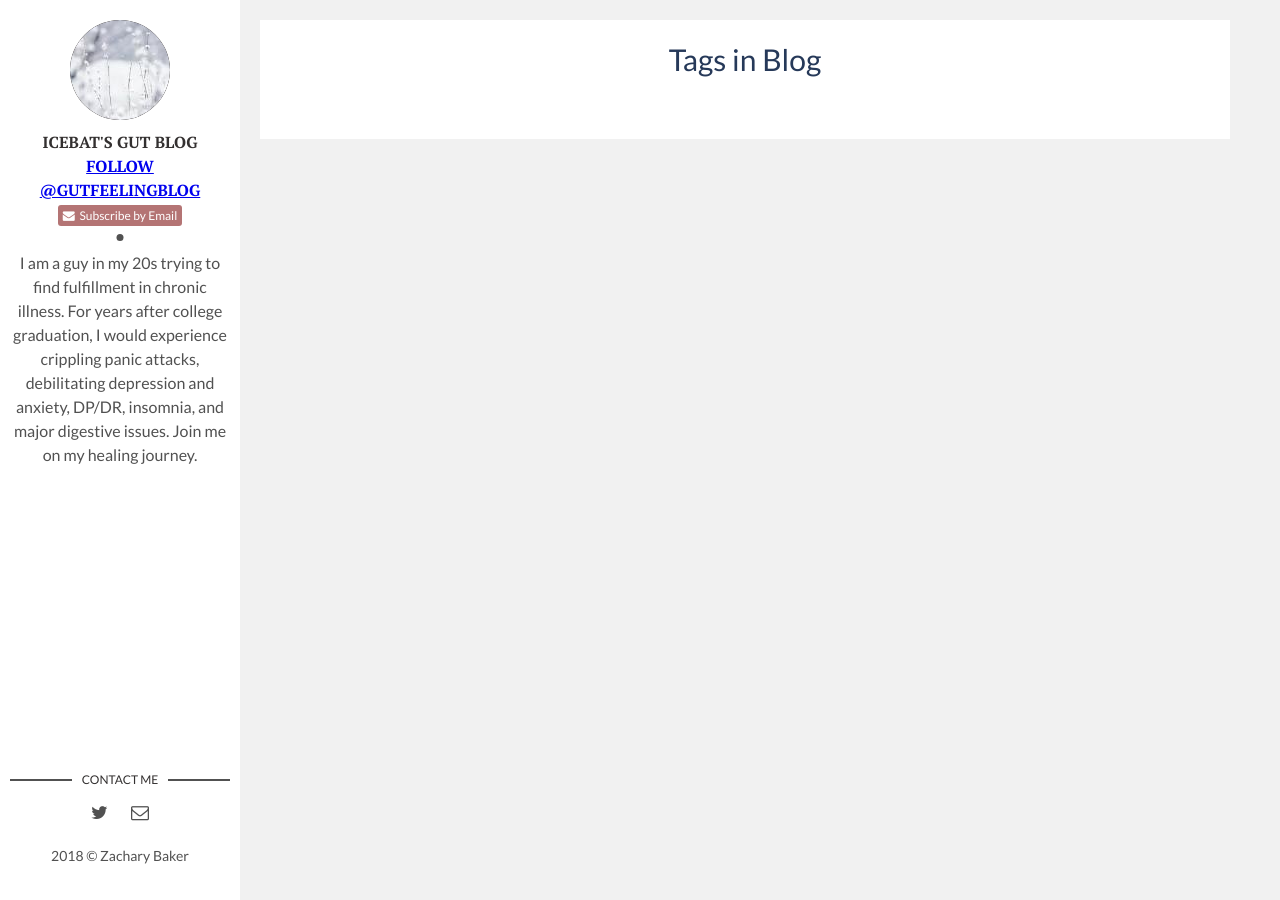
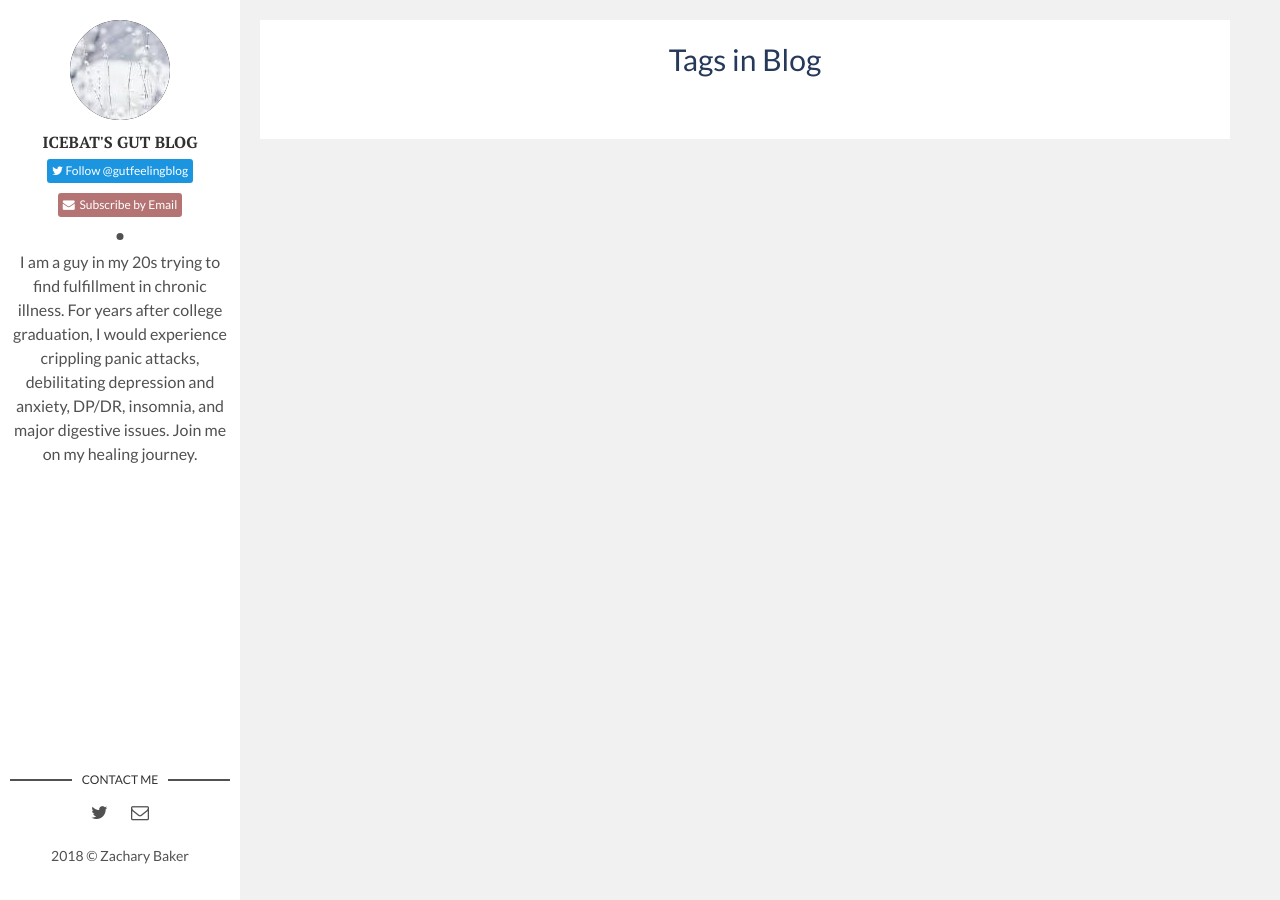
Before and after one commit to gutblog/gutblog.github.io, a Jekyll site: the page built from tags.html, in a window 1280 px wide. Built offline with Jekyll 4.4.1, drawn with Linux system fonts in a browser that asks for light colours; comment, search, counter and statistics services are not loaded.

Commit message:
Custom twitter button

```diff
--- a/_layouts/main.html
+++ b/_layouts/main.html
@@ -11,9 +11,9 @@ layout: default
       <div class="author-name">
           <a class="site-title-link" href="{{site.baseurl}}/">{{site.displaytitle}}</a>
           <br>
-          <a href="https://twitter.com/gutfeelingblog?ref_src=twsrc%5Etfw" class="twitter-follow-button" data-dnt="true" data-show-count="false">Follow @gutfeelingblog</a><script async src="https://platform.twitter.com/widgets.js" charset="utf-8"></script>
+          <a href="https://twitter.com/intent/user?screen_name=gutfeelingblog" class="twitter-follow-button follow-button"><i class="fa fa-twitter"></i>&nbsp;Follow @gutfeelingblog</a>
           <br>
-          <a class="follow-email" href="{{site.baseurl}}/email-sub/">
+          <a class="follow-email follow-button" href="{{site.baseurl}}/email-sub/">
             <i class="fa fa-envelope"></i>&nbsp;&nbsp;Subscribe by Email
           </a>
       </div>
--- a/assets/css/main.css
+++ b/assets/css/main.css
@@ -1460,18 +1460,30 @@ a.site-title-link:hover {
     text-decoration: underline;
 }
 
-a.follow-email {
-    text-transform: initial;
-    background-color: #b47474;
-    color: white;
+a.follow-button {
+    display: inline-block;
+    text-transform: initial;color: white;
     padding: 3px 5px;
     font-family: 'Lato', sans-serif;
     font-size: .75rem;
     text-decoration: none;
     border-radius: 3px;
     font-weight: normal;
+    margin-bottom: 8px;
+}
+
+a.follow-email {
+    background-color: #b47474;
 }
 
 a.follow-email:hover {
     background-color: #875858;
 }
+
+a.twitter-follow-button {
+    background-color: #1b95e0;
+}
+
+a.twitter-follow-button:hover {
+    background-color: #0c7abf;
+}
```
